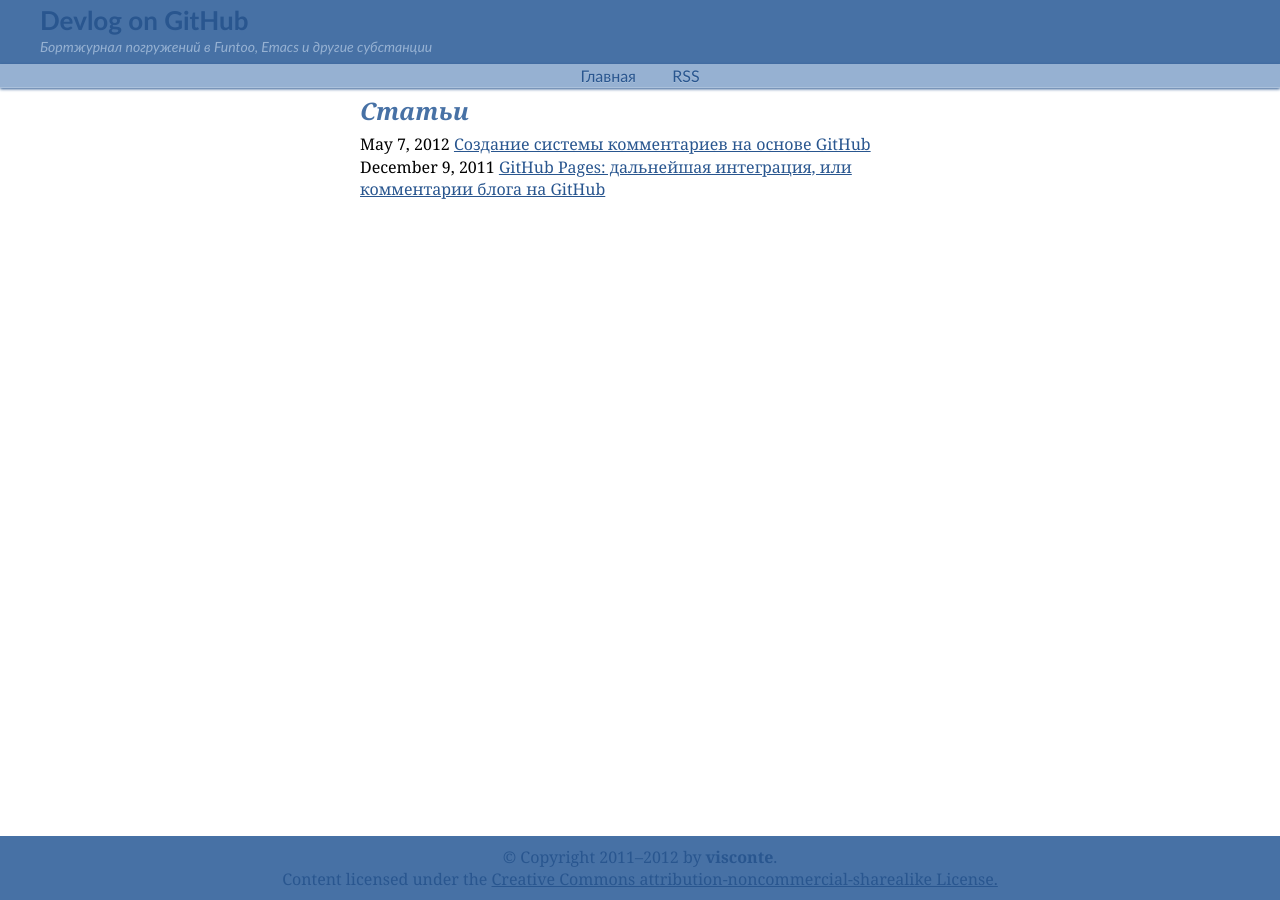
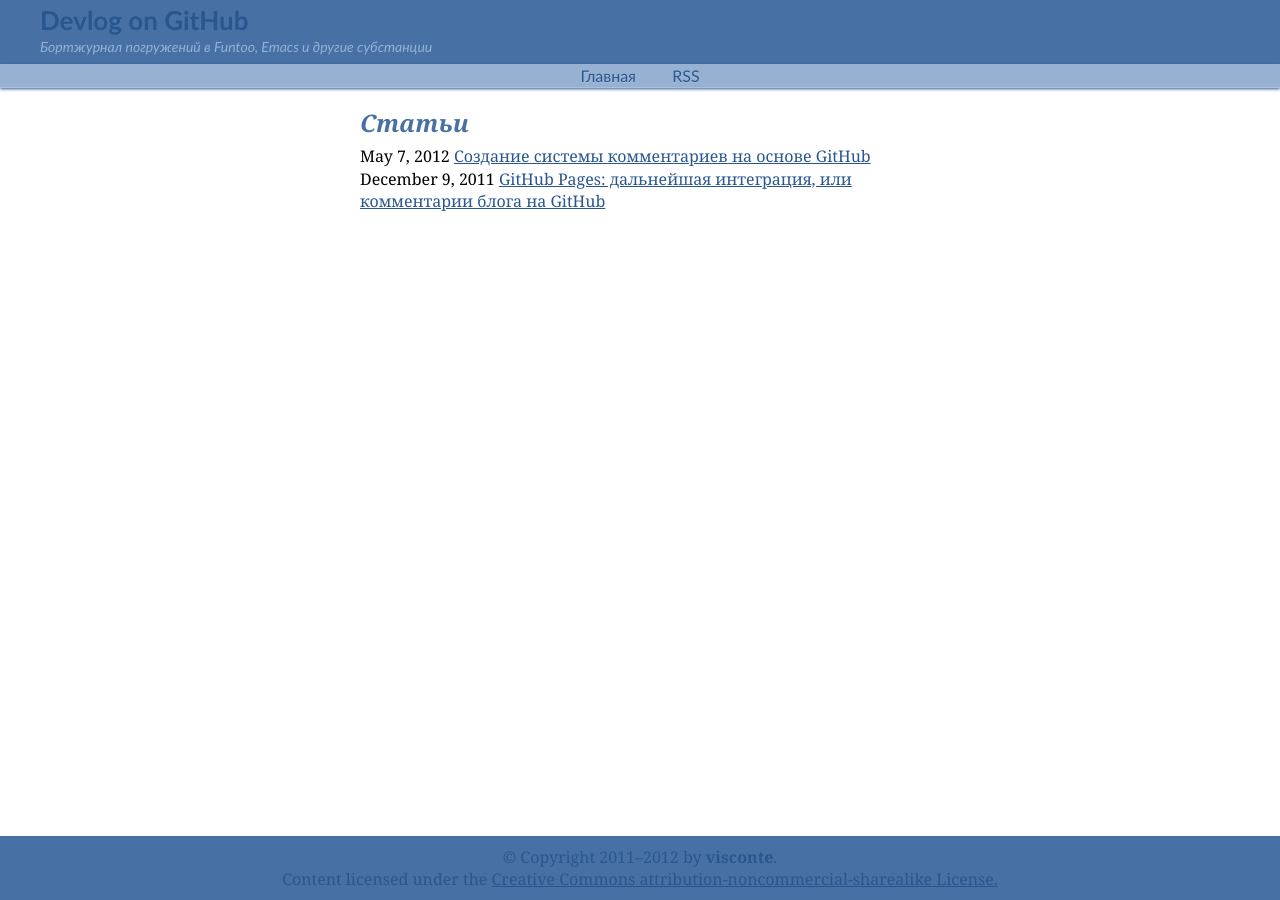
Before and after one commit to visconte/visconte.github.com, a Jekyll site: the page built from index.html, in a window 1280 px wide. Built offline with Jekyll 4.4.1, drawn with Linux system fonts in a browser that asks for light colours.

Commit message:
Slight changes

```diff
--- a/index.html
+++ b/index.html
@@ -1,14 +1,16 @@
 ---
 layout: default
 ---
-<style type="text/css"><!--
+
+<h1>Статьи</h1>
+
+<style type="text/css">
 ul#posts {
     margin-left: 0;
     list-style-type: none;
 }
---></style>
+</style>
 
-<h1>Статьи</h1>
 <ul id="posts">
   {% for post in site.posts %}
   <li>
```
Also changed, not shown: _posts/2012-05-07-howto-github-hosted-comments.md (+1 -1 lines).
